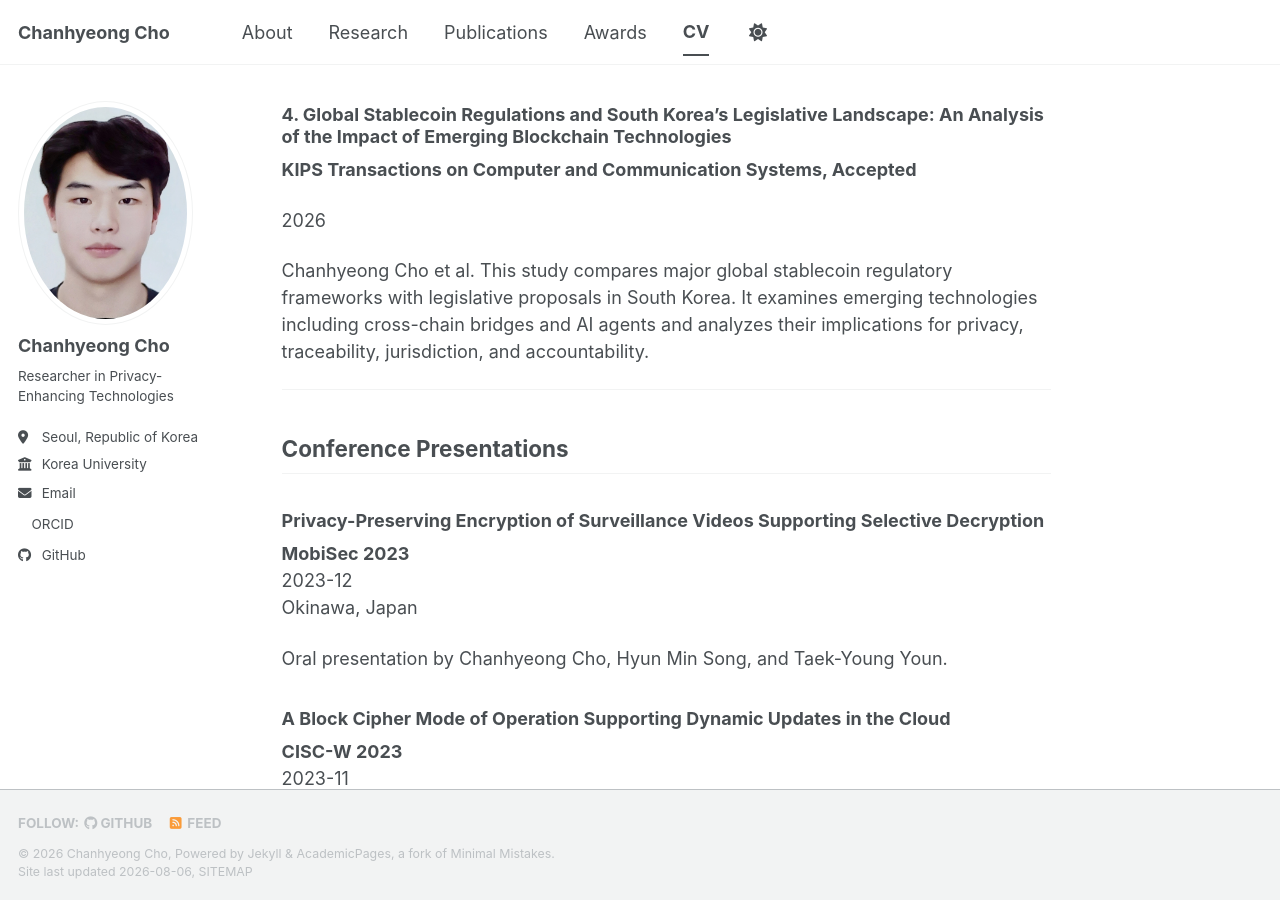
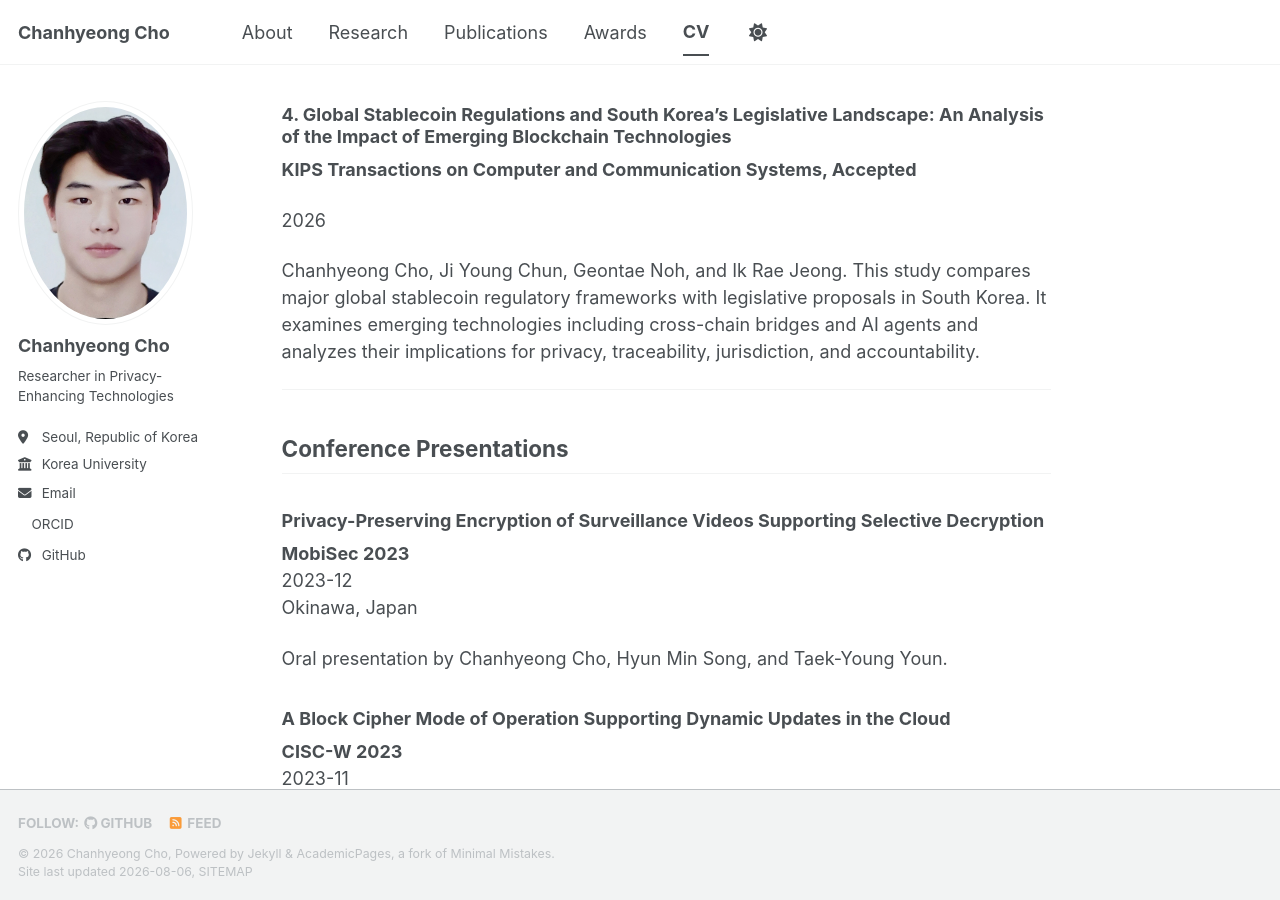
Before and after one commit to chancebro/chancebro.github.io, a Jekyll site: the page built from _pages/cv.md, in a window 1280 px wide and 900 px high, scrolled down 3820 px. Built offline with Jekyll 4.4.1, drawn with Linux system fonts in a browser that asks for light colours; a style sheet for code colours, icons or effects is not loaded.

Commit message:
Update cv.json

```diff
--- a/_data/cv.json
+++ b/_data/cv.json
@@ -227,7 +227,7 @@
       "publisher": "KIPS Transactions on Computer and Communication Systems, Accepted",
       "releaseDate": "2026",
       "website": "",
-      "summary": "Chanhyeong Cho et al. This study compares major global stablecoin regulatory frameworks with legislative proposals in South Korea. It examines emerging technologies including cross-chain bridges and AI agents and analyzes their implications for privacy, traceability, jurisdiction, and accountability."
+      "summary": "Chanhyeong Cho, Ji Young Chun, Geontae Noh, and Ik Rae Jeong. This study compares major global stablecoin regulatory frameworks with legislative proposals in South Korea. It examines emerging technologies including cross-chain bridges and AI agents and analyzes their implications for privacy, traceability, jurisdiction, and accountability."
     }
   ],
   "presentations": [
```
